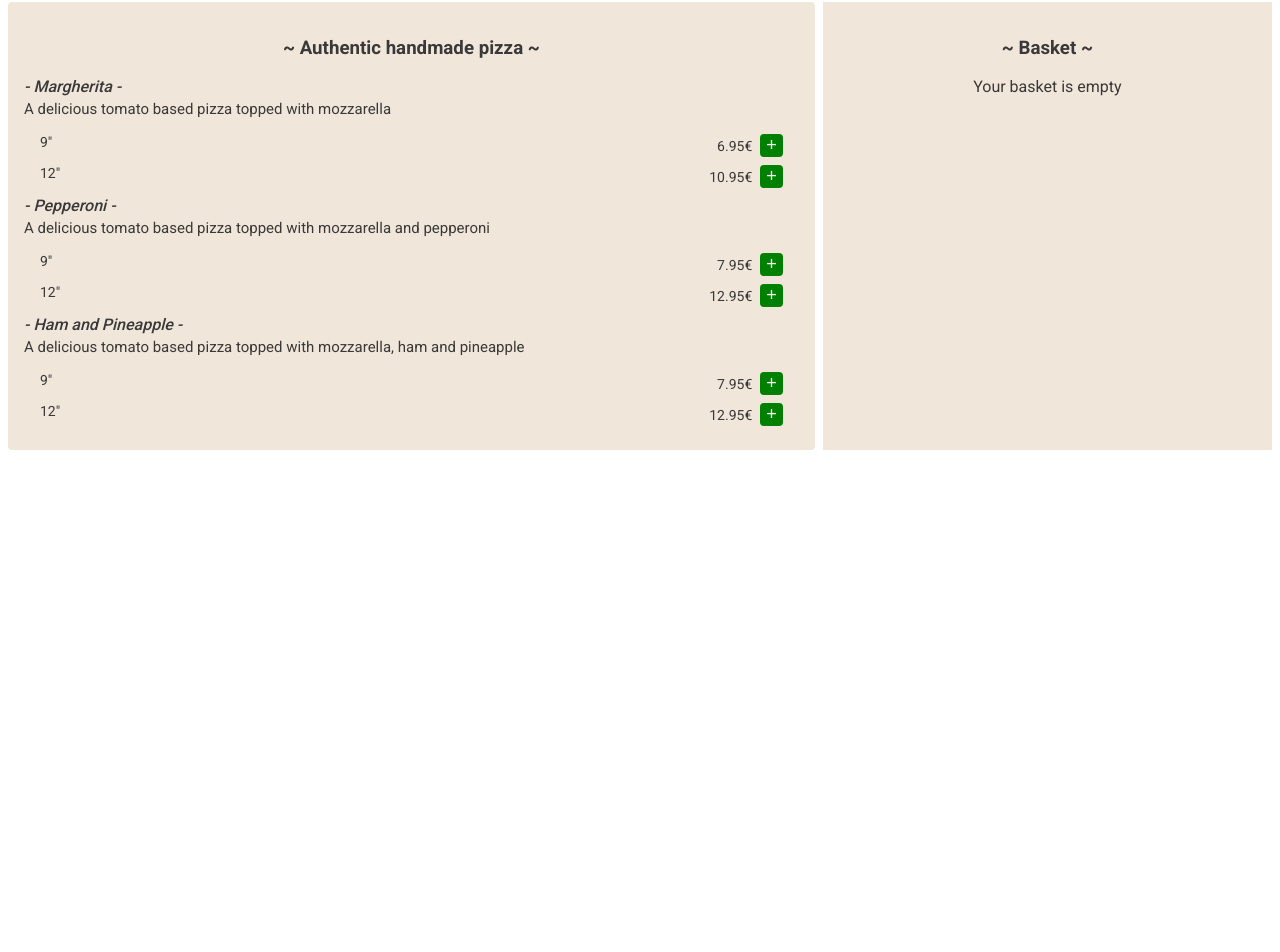
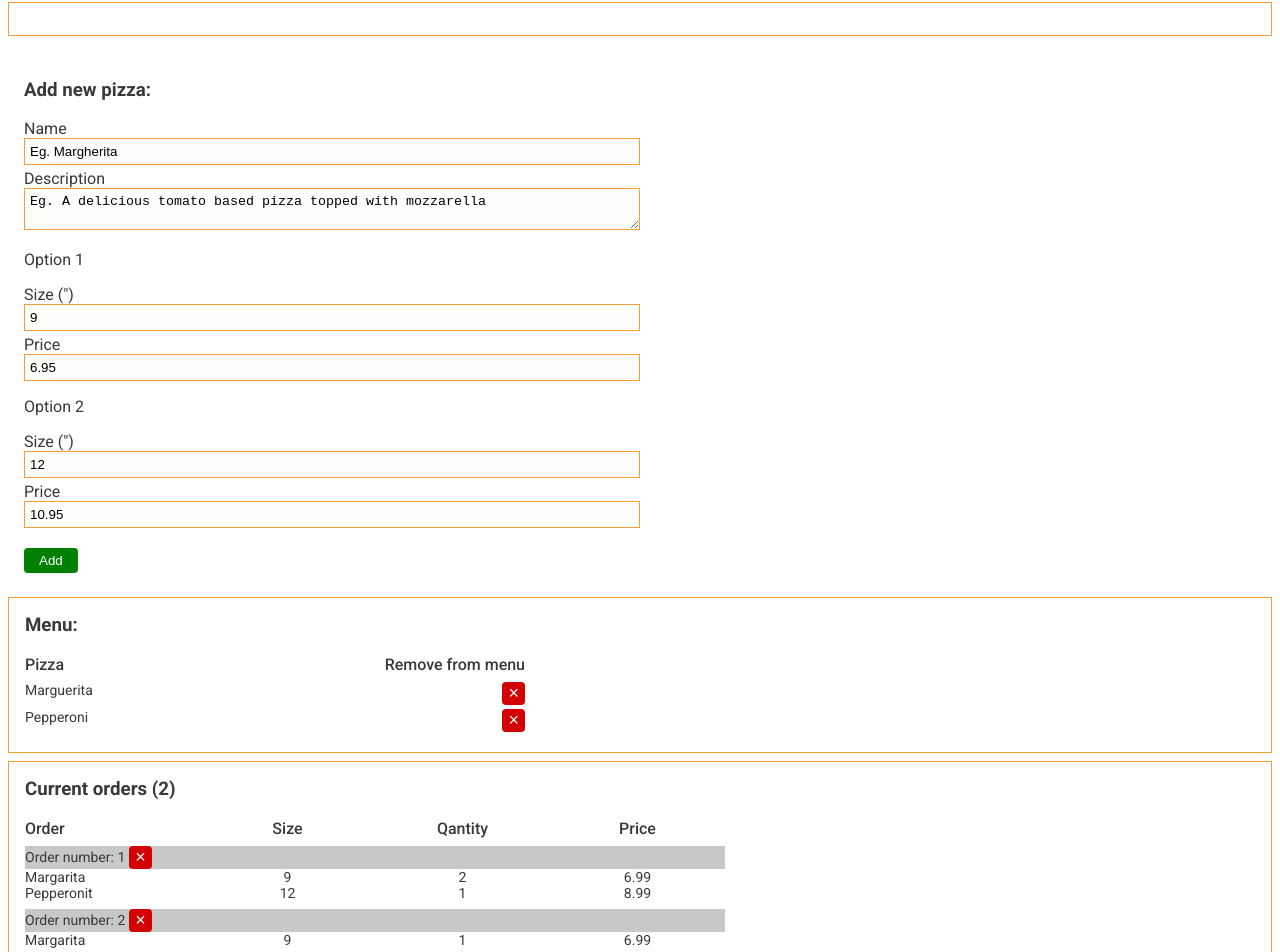
Before and after one commit to ruzamca/pizza-planet, a Vue app: page /admin in a window 1280 px wide. Shown: the part 657-1609 px from the top of the page. Before the commit the page ends 1115 px from the top, so only its background shows below. Built offline with nearby package versions, Linux system fonts and the light colour scheme.

Commit message:
installed firebase and configured it for new pizza component

```diff
--- a/package.json
+++ b/package.json
@@ -9,6 +9,7 @@
   },
   "dependencies": {
     "core-js": "^3.6.4",
+    "firebase": "^7.14.1",
     "node-sass": "^4.13.1",
     "register-service-worker": "^1.7.1",
     "sass-loader": "^8.0.2",
--- a/src/App.vue
+++ b/src/App.vue
@@ -2,21 +2,24 @@
   <div id="app">
     <app-header />
     <Home />
-    <Menu />
+    <!-- <Menu /> -->
+    <Admin />
   </div>
 </template>
 
 <script>
 import Header from "@/components/Header.vue";
 import Home from "@/components/Home.vue";
-import Menu from "@/components/Menu.vue";
+// import Menu from "@/components/Menu.vue";
+import Admin from "@/components/Admin.vue";
 
 export default {
   name: "App",
   components: {
     appHeader: Header,
     Home,
-    Menu
+    // Menu,
+    Admin
   }
 };
 </script>
--- /dev/null
+++ b/src/components/Admin.vue
@@ -0,0 +1,209 @@
+<template>
+  <div class="admin-wrapper">
+    <div class="current-user-wrapper"></div>
+    <NewPizza />
+    <div class="menu-wrapper">
+      <h3>Menu:</h3>
+      <div class="menu-table">
+        <div class="table-title-row">
+          <div class="title">Pizza</div>
+          <div class="title">Remove from menu</div>
+        </div>
+        <div class="table-item-row" v-for="(item,index) in menu" :key="index">
+          <div class="item">{{item.name}}</div>
+          <button class="red-btn">&times;</button>
+        </div>
+      </div>
+    </div>
+    <div class="order-wrapper">
+      <h3>Current orders ({{orders.length}})</h3>
+      <div class="menu-table">
+        <div class="table-title-row">
+          <div class="title">Order</div>
+          <div class="title">Size</div>
+          <div class="title">Qantity</div>
+          <div class="title">Price</div>
+        </div>
+        <div class="table-item-row" v-for="(order,index) in orders" :key="index">
+          <div class="item-order">
+            <div>Order number: {{order.id}}</div>
+            <button class="red-btn">&times;</button>
+          </div>
+          <div class="order-item" v-for="(orderItem,index) in order.items" :key="index">
+            <div class="order-item-name">{{orderItem.name}}</div>
+            <div class="order-item-size">{{orderItem.size}}</div>
+            <div class="order-item-quantity">{{orderItem.quantity}}</div>
+            <div class="order-item-price">{{orderItem.price}}</div>
+          </div>
+        </div>
+      </div>
+    </div>
+  </div>
+</template>
+
+<script>
+import NewPizza from '@/components/NewPizza.vue';
+export default {
+  name: "admin",
+  components: {
+      NewPizza
+  },
+  data() {
+    return {
+      menu: [
+        {
+          name: "Marguerita"
+        },
+        {
+          name: "Pepperoni"
+        }
+      ],
+      orders: [
+        {
+          id: 1,
+          items: [
+            {
+              name: "Margarita",
+              size: "9",
+              quantity: 2,
+              price: 6.99
+            },
+            {
+              name: "Pepperonit",
+              size: "12",
+              quantity: 1,
+              price: 8.99
+            }
+          ]
+        },
+        {
+          id: 2,
+          items: [
+            {
+              name: "Margarita",
+              size: "9",
+              quantity: 1,
+              price: 6.99
+            }
+          ]
+        }
+      ]
+    };
+  }
+};
+</script>
+
+<style lang="scss">
+.admin-wrapper {
+  .red-btn {
+    background: rgb(211, 1, 1);
+    color: white;
+    border: 0;
+    border-radius: 4px;
+    display: flex;
+    justify-content: center;
+    align-items: center;
+    font-size: 18px;
+    cursor: pointer;
+  }
+  .current-user-wrapper {
+    border: 1px solid #f79e38;
+    padding: 16px;
+    margin: 8px;
+
+    h3 {
+      margin-top: 0;
+    }
+  }
+  .menu-wrapper {
+    border: 1px solid #f79e38;
+    padding: 16px;
+    margin: 8px;
+
+    h3 {
+      margin-top: 0;
+    }
+
+    .menu-table {
+      max-width: 500px;
+      .table-title-row {
+        display: flex;
+        justify-content: space-between;
+        margin-bottom: 8px;
+        .title {
+          font-weight: 500;
+        }
+      }
+      .table-item-row {
+        display: flex;
+        justify-content: space-between;
+        margin-bottom: 4px;
+        .item {
+          font-size: 14px;
+        }
+      }
+    }
+  }
+  .order-wrapper {
+    border: 1px solid #f79e38;
+    padding: 16px;
+    margin: 8px;
+
+    h3 {
+      margin-top: 0;
+    }
+
+    .menu-table {
+      max-width: 700px;
+      .table-title-row {
+        display: flex;
+        margin-bottom: 8px;
+        .title {
+          width: 25%;
+          text-align: center;
+          font-weight: 500;
+          &:first-child {
+            text-align: left;
+          }
+        }
+      }
+      .table-item-row {
+        display: flex;
+        flex-direction: column;
+        margin-bottom: 4px;
+        margin-bottom: 8px;
+        .item-order {
+          width: 100%;
+          background: #c8c8c8;
+          font-size: 14px;
+          display: flex;
+          align-items: center;
+          text-align: center;
+
+          &:first-child {
+            text-align: left;
+          }
+
+          & > div {
+            margin-right: 4px;
+          }
+        }
+
+        .order-item {
+          display: flex;
+          font-size: 14px;
+
+          & > div {
+            width: 25%;
+            text-align: center;
+
+            &:first-child {
+              text-align: left;
+            }
+          }
+        }
+      }
+    }
+  }
+}
+</style>
--- /dev/null
+++ b/src/components/NewPizza.vue
@@ -0,0 +1,98 @@
+<template>
+  <div class="new-pizza-form">
+    <form action>
+      <h3>Add new pizza:</h3>
+      <div class="form-group">
+        <label for="name">Name</label>
+        <input type="text" id="name" v-model="newPizza.name"/>
+      </div>
+      <div class="form-group">
+        <label for="description">Description</label>
+        <textarea type="text" id="description" v-model="newPizza.description"></textarea>
+      </div>
+      <p class="option-title">Option 1</p>
+      <div class="form-group">
+        <label for="size1">Size (")</label>
+        <input type="text" id="size1" v-model="newPizza.options[0].size"/>
+      </div>
+      <div class="form-group">
+        <label for="price1">Price</label>
+        <input type="text" id="price1" v-model="newPizza.options[0].price"/>
+      </div>
+      <p class="option-title">Option 2</p>
+      <div class="form-group">
+        <label for="size2">Size (")</label>
+        <input type="text" id="size2" v-model="newPizza.options[1].size"/>
+      </div>
+      <div class="form-group">
+        <label for="price2">Price</label>
+        <input type="text" id="price2" v-model="newPizza.options[1].price"/>
+      </div>
+      <button type="button" class="green-btn" @click="add">Add</button>
+    </form>
+  </div>
+</template>
+
+<script>
+import { dbMenuRef } from '../firebase';
+
+export default {
+  name: "newPizza",
+  data() {
+    return {
+      newPizza: {
+        name: "Eg. Margherita",
+        description:
+          "Eg. A delicious tomato based pizza topped with mozzarella",
+        options: [
+          {
+            size: 9,
+            price: 6.95
+          },
+          {
+            size: 12,
+            price: 10.95
+          }
+        ]
+      }
+    };
+  },
+  methods: {
+      add() {
+          dbMenuRef.add(this.newPizza);
+      }
+  }
+};
+</script>
+
+<style lang="scss">
+.new-pizza-form {
+  margin: 8px;
+  padding: 16px;
+
+  .green-btn {
+    background: green;
+    color: white;
+    border: 0;
+    border-radius: 4px;
+    padding: 5px 15px;
+    cursor: pointer;
+    margin-top: 16px;
+  }
+
+  .form-group {
+    margin-bottom: 4px;
+    label {
+      display: block;
+    }
+    input,
+    textarea {
+      width: 50%;
+      padding: 5px;
+      box-sizing: border-box;
+      background: rgb(254, 254, 252);
+      border: 1px solid #f79e38;
+    }
+  }
+}
+</style>
--- /dev/null
+++ b/src/firebase.js
@@ -0,0 +1,19 @@
+import firebase from 'firebase/app';
+import 'firebase/firestore';
+
+const config = {
+    apiKey: "AIzaSyCpR2-liPIVqvgOjmpadRhh0U6BxdUar_g",
+    authDomain: "pizza-planet-220e7.firebaseapp.com",
+    databaseURL: "https://pizza-planet-220e7.firebaseio.com",
+    projectId: "pizza-planet-220e7",
+    storageBucket: "pizza-planet-220e7.appspot.com",
+    messagingSenderId: "470663694575",
+    appId: "1:470663694575:web:d8701264a5e3dd79e6331a",
+    measurementId: "G-79K3S5RPLW"
+};
+
+firebase.initializeApp(config);
+
+const db = firebase.firestore();
+
+export const dbMenuRef = db.collection('menu');
```
Also changed, not shown: 1 other file (tests, documents, lock files or other folders).
